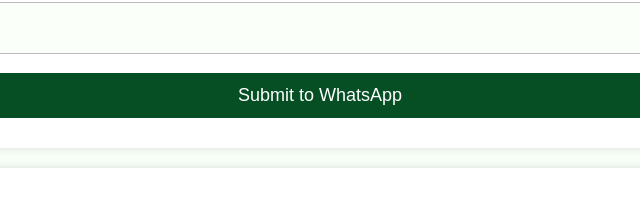
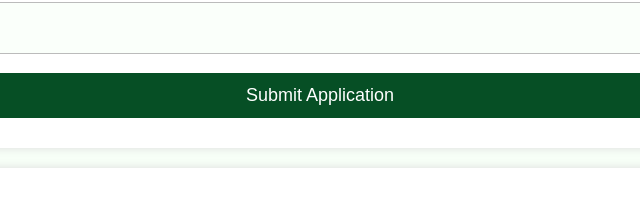
Before and after one commit to icuccoursework/SATSA, a plain HTML site: page index.html in a window 1280 px wide. Shown: the part 1645-1859 px from the top of the page, 320-960 px from the left. Drawn offline with Linux system fonts and the light colour scheme.

Commit message:
Update index.html

```diff
--- a/index.html
+++ b/index.html
@@ -78,7 +78,7 @@ function sendToWhatsApp() {
     <label>Year</label><select id="year"><option value="">Select...</option><option>Year 1</option><option>Year 2</option><option>Year 3</option><option>Year 4</option></select>
     <label>Position</label><select id="position"><option value="">Select...</option><option>President</option><option>Vice President</option><option>Secretary General</option><option>Academic Affairs Minister</option><option>Finance Minister</option><option>Welfare Minister</option><option>Religious Affairs Minister</option></select>
     <label>Message</label><textarea id="message"></textarea>
-    <button onclick="sendToWhatsApp()">Submit to WhatsApp</button>
+    <button onclick="sendToWhatsApp()">Submit Application</button>
 </section>
 <section id="contact">
     <h2>Contact</h2>
```
